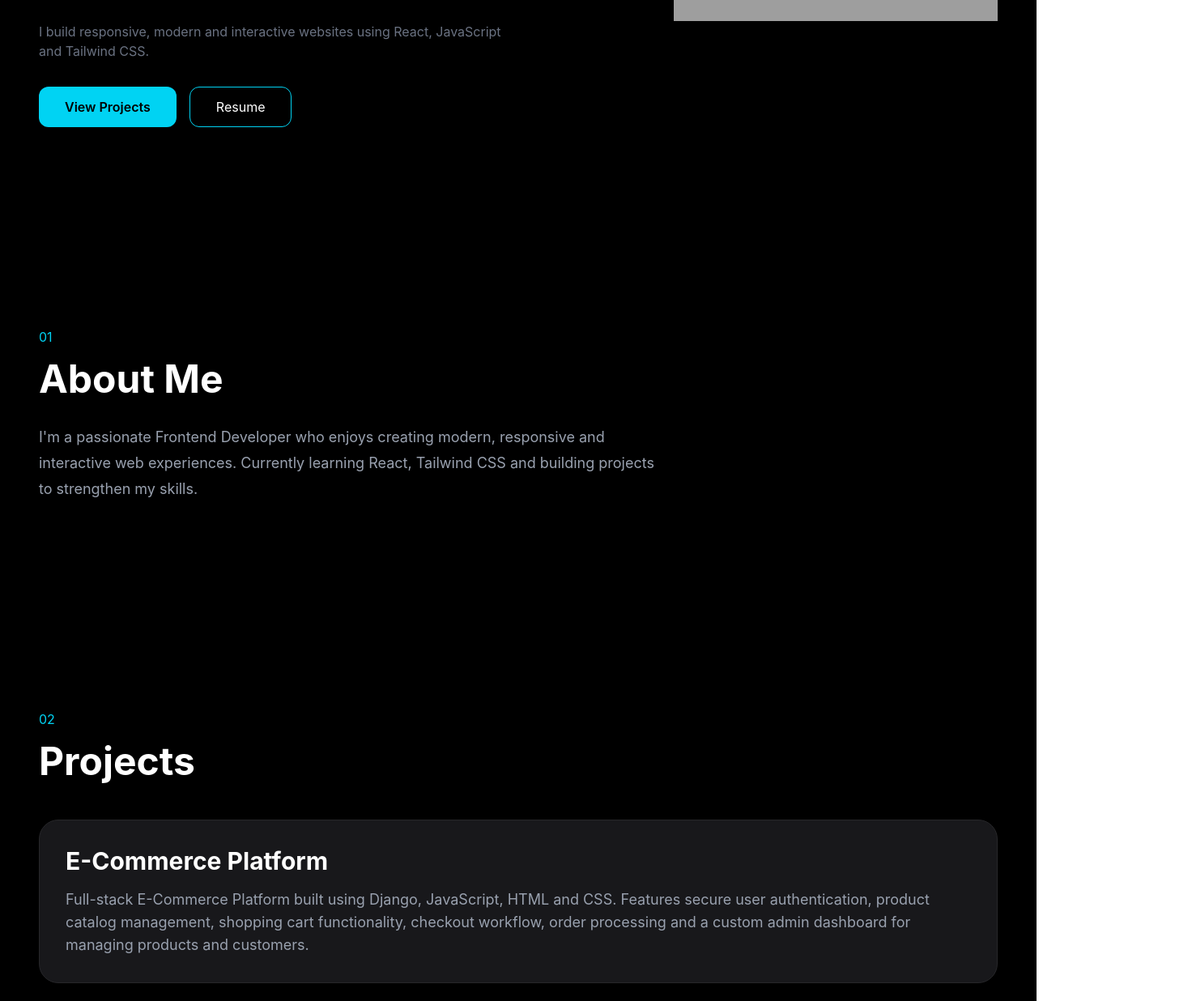
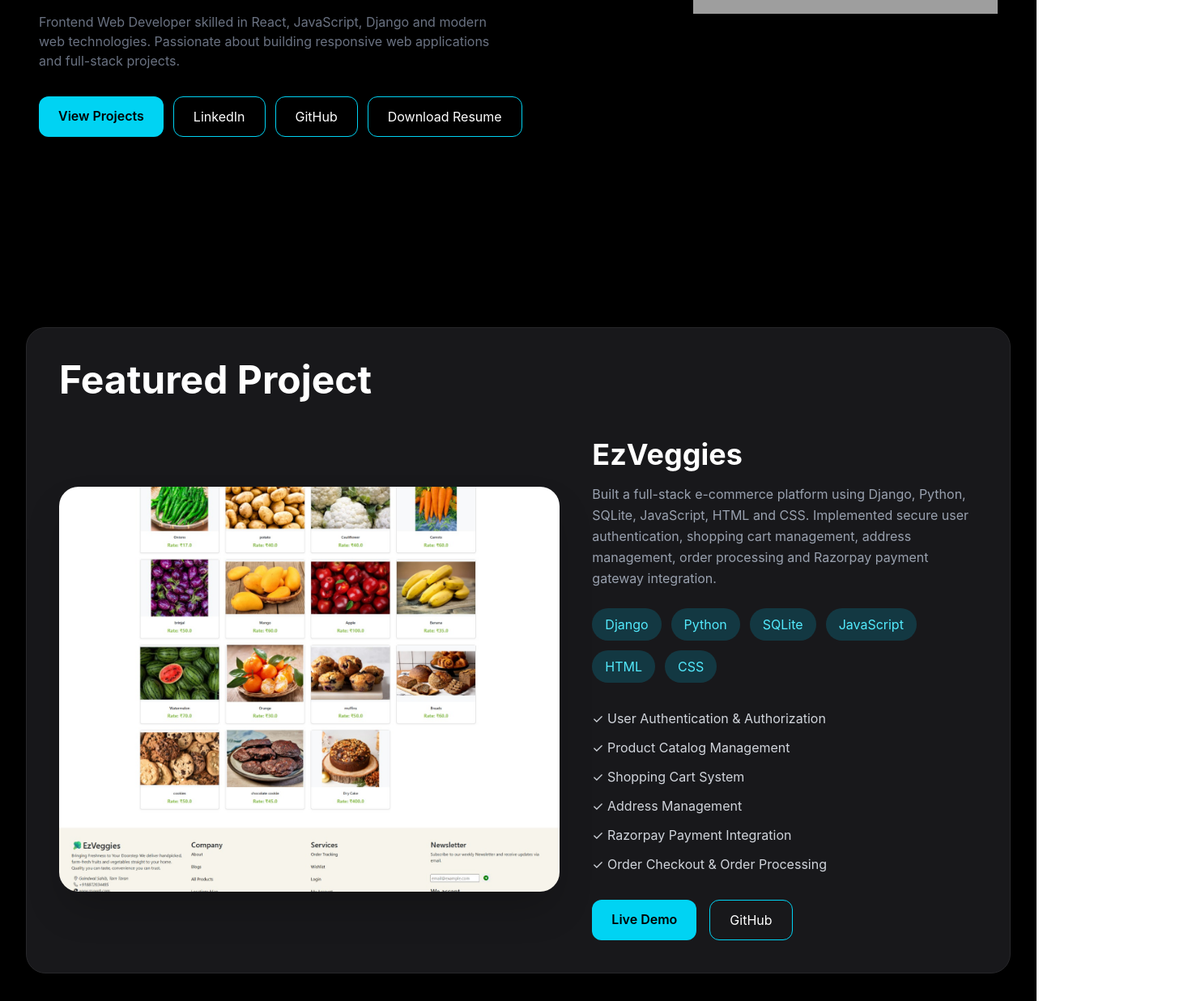
Before and after one commit to stackedbyjatin/portfolio, a React app: page / in a window 1280 px wide. Shown: the part 524-1760 px from the top of the page at 81% size, 1472 px wide, since content can reach past the window. Built offline with nearby package versions, Linux system fonts and the light colour scheme; grey boxes are pictures that could not be loaded; the HTML template or start-up script is replaced by a standard one.

Commit message:
Improved mobile responsiveness

```diff
--- a/src/App.jsx
+++ b/src/App.jsx
@@ -1,16 +1,20 @@
+import FeaturedProject from "./components/FeaturedProject";
 import Navbar from "./components/Navbar";
 import Hero from "./components/Hero";
 import About from "./components/About";
 import Project from "./components/Project";
-import Skills from "./components/Skills"
-import Contact from "./components/Contact"
+import Skills from "./components/Skills";
+import Contact from "./components/Contact";
+
 function App() {
   return (
     <main className="bg-black text-white">
       <Navbar />
       <Hero />
+      <FeaturedProject />
       <About />
       <Project />
+
       <Skills />
       <Contact />
       </main>
--- a/src/components/FeaturedProject.jsx
+++ b/src/components/FeaturedProject.jsx
@@ -1,4 +1,4 @@
-import home from "../assets/home.jpeg";
+import products from "../assets/products.jpeg";
 
 export default function FeaturedProject() {
   return (
@@ -6,61 +6,97 @@ export default function FeaturedProject() {
       id="projects"
       className="py-32 px-8 max-w-7xl mx-auto"
     >
+      <div className="bg-zinc-900 border border-zinc-800 rounded-3xl p-10">
+
         <h2 className="text-5xl font-bold mb-12">
           Featured Project
         </h2>
 
-      <div className="grid md:grid-cols-2 gap-12 items-center">
+        <div className="grid grid-cols-1 lg:grid-cols-[1.3fr_1fr] gap-10 items-center">
 
+          {/* Project Image */}
           <img
-          src={home}
+            src={products}
             alt="EzVeggies"
-          className="rounded-3xl shadow-2xl"
+            className="w-full md:h-[500px] h-[250px] object-cover rounded-3xl shadow-2xl"
           />
 
+          {/* Project Details */}
           <div>
             <h3 className="text-4xl font-bold mb-4">
               EzVeggies
             </h3>
 
-          <p className="text-gray-400 mb-6">
-            EzVeggies is a full-stack e-commerce platform built
-            using Django, Python, SQLite, JavaScript, HTML and CSS.
-            The application allows users to browse products, manage
-            shopping carts, save delivery addresses and complete
-            orders through Razorpay payment integration.
+            <p className="text-gray-400 mb-6 leading-relaxed">
+              Built a full-stack e-commerce platform using Django,
+              Python, SQLite, JavaScript, HTML and CSS. Implemented
+              secure user authentication, shopping cart management,
+              address management, order processing and Razorpay
+              payment gateway integration.
             </p>
 
+            {/* Tech Stack */}
             <div className="flex flex-wrap gap-3 mb-8">
-            <span className="bg-cyan-500/20 px-4 py-2 rounded-full">
+
+              <span className="bg-cyan-500/20 text-cyan-300 px-4 py-2 rounded-full">
                 Django
               </span>
 
-            <span className="bg-cyan-500/20 px-4 py-2 rounded-full">
+              <span className="bg-cyan-500/20 text-cyan-300 px-4 py-2 rounded-full">
                 Python
               </span>
 
-            <span className="bg-cyan-500/20 px-4 py-2 rounded-full">
+              <span className="bg-cyan-500/20 text-cyan-300 px-4 py-2 rounded-full">
+                SQLite
+              </span>
+
+              <span className="bg-cyan-500/20 text-cyan-300 px-4 py-2 rounded-full">
                 JavaScript
               </span>
 
-            <span className="bg-cyan-500/20 px-4 py-2 rounded-full">
+              <span className="bg-cyan-500/20 text-cyan-300 px-4 py-2 rounded-full">
                 HTML
               </span>
 
-            <span className="bg-cyan-500/20 px-4 py-2 rounded-full">
+              <span className="bg-cyan-500/20 text-cyan-300 px-4 py-2 rounded-full">
                 CSS
               </span>
+
             </div>
 
-          <ul className="space-y-3 text-gray-300">
+            {/* Features */}
+            <ul className="space-y-3 text-gray-300 mb-8">
               <li>✓ User Authentication & Authorization</li>
               <li>✓ Product Catalog Management</li>
               <li>✓ Shopping Cart System</li>
               <li>✓ Address Management</li>
               <li>✓ Razorpay Payment Integration</li>
-            <li>✓ Order Checkout & Tracking</li>
+              <li>✓ Order Checkout & Order Processing</li>
             </ul>
+
+            {/* Buttons */}
+            <div className="flex gap-4">
+
+              <a
+                href="#"
+                className="bg-cyan-400 text-black px-6 py-3 rounded-xl font-semibold hover:scale-105 transition"
+              >
+                Live Demo
+              </a>
+
+              <a
+                href="https://github.com/stackedbyjatin/EzVeggies"
+                target="_blank"
+                rel="noopener noreferrer"
+                className="border border-cyan-400 px-6 py-3 rounded-xl hover:bg-cyan-400 hover:text-black transition"
+              >
+                GitHub
+              </a>
+
+            </div>
+
+          </div>
+
         </div>
 
       </div>
--- a/src/components/Hero.jsx
+++ b/src/components/Hero.jsx
@@ -1,14 +1,18 @@
 import profile from "../assets/profile.png";
 import { motion } from "framer-motion";
+
 export default function Hero() {
   return (
-    <section className="relative min-h-screen flex items-center justify-between px-12 max-w-7xl mx-auto">
-            <h1 className="absolute top-1/2 left-1/2 -translate-x-1/2 -translate-y-1/2 text-[18rem] font-black text-white/[0.04] select-none pointer-events-none">
+    <section className="relative min-h-screen pt-20 md:pt-0 flex flex-col lg:flex-row items-center justify-center lg:justify-between px-6 md:px-12 max-w-7xl mx-auto gap-10">
+
+      {/* Background Text */}
+      <h1 className="hidden md:block absolute top-1/2 left-1/2 -translate-x-1/2 -translate-y-1/2 text-[18rem] font-black text-white/[0.04] select-none pointer-events-none">
         PORTFOLIO
       </h1>
+
       {/* Left Side */}
       <motion.div
-        className="max-w-3xl"
+        className="w-full lg:max-w-3xl"
         initial={{ opacity: 0, x: -100 }}
         animate={{ opacity: 1, x: 0 }}
         transition={{ duration: 1 }}
@@ -17,11 +21,11 @@ export default function Hero() {
           Hi, my name is
         </p>
 
-        <h1 className="text-7xl md:text-[9rem] font-black leading-none">
+        <h1 className="text-5xl sm:text-6xl md:text-[9rem] font-black leading-none">
           Jatin
         </h1>
 
-        <h1 className="text-7xl md:text-[9rem] font-black leading-none">
+        <h1 className="text-5xl sm:text-6xl md:text-[9rem] font-black leading-none">
           Sharma
         </h1>
 
@@ -30,28 +34,53 @@ export default function Hero() {
         </h2>
 
         <p className="text-gray-500 mt-8 max-w-xl">
-          I build responsive, modern and interactive
-          websites using React, JavaScript and Tailwind CSS.
+          Frontend Web Developer skilled in React, JavaScript, Django and modern web technologies.
+          Passionate about building responsive web applications and full-stack projects.
         </p>
 
-        <div className="mt-8 flex gap-4">
-            <button className="bg-cyan-400 text-black px-8 py-3 rounded-xl font-semibold hover:scale-105 transition">
+        {/* Buttons */}
+        <div className="flex flex-wrap gap-3 mt-8">
+
+          <a
+            href="#projects"
+            className="bg-cyan-400 text-black px-6 py-3 rounded-xl font-semibold hover:scale-105 transition"
+          >
             View Projects
-            </button>
+          </a>
+
+          <a
+            href="https://www.linkedin.com/in/jatin-sharma-428686411/"
+            target="_blank"
+            rel="noopener noreferrer"
+            className="border border-cyan-400 px-6 py-3 rounded-xl hover:bg-cyan-400 hover:text-black transition"
+          >
+            LinkedIn
+          </a>
+
+          <a
+            href="https://github.com/stackedbyjatin"
+            target="_blank"
+            rel="noopener noreferrer"
+            className="border border-cyan-400 px-6 py-3 rounded-xl hover:bg-cyan-400 hover:text-black transition"
+          >
+            GitHub
+          </a>
 
           <a
             href="/Jatin-Sharma-Resume.pdf"
             download
-            className="border border-cyan-400 px-8 py-3 rounded-xl hover:bg-cyan-400 hover:text-black transition"
+            className="border border-cyan-400 px-6 py-3 rounded-xl hover:bg-cyan-400 hover:text-black transition"
           >
-            Resume
+            Download Resume
           </a>
+
         </div>
       </motion.div>
 
       {/* Right Side */}
+      {/* Right Side */}
 <motion.div
-        className="hidden md:block"
+  className="block"
   initial={{ opacity: 0, x: 100 }}
   animate={{ opacity: 1, x: 0 }}
   transition={{ duration: 1, delay: 0.3 }}
@@ -59,7 +88,7 @@ export default function Hero() {
   <img
     src={profile}
     alt="Profile"
-          className="w-[400px] hover:scale-105 transition duration-300"
+    className="w-48 md:w-[400px] mx-auto hover:scale-105 transition duration-300"
   />
 </motion.div>
 
--- a/src/components/Navbar.jsx
+++ b/src/components/Navbar.jsx
@@ -1,20 +1,27 @@
 export default function Navbar() {
   return (
     <nav className="fixed top-0 w-full bg-black/80 backdrop-blur-md z-50">
-      <div className="max-w-7xl mx-auto px-8 py-5 flex justify-between">
-        <h1 className="font-bold text-xl">Portfolio</h1>
+      <div className="max-w-7xl mx-auto px-4 md:px-8 py-5 flex justify-between items-center">
 
-        <div className="flex gap-8">
+        <h1 className="font-bold text-lg md:text-xl">
+          Portfolio
+        </h1>
+
+        <div className="flex gap-3 md:gap-8 text-[11px] md:text-base">
           <a href="#about">About</a>
           <a href="#projects">Projects</a>
           <a href="#contact">Contact</a>
-          <a href="/Jatin-Sharma-Resume.pdf"
+
+          <a
+            href="/Jatin-Sharma-Resume.pdf"
             download
-            className="text-cyan-400">
-                    Resume
+            className="text-cyan-400"
+          >
+            Resume
           </a>
         </div>
+
       </div>
     </nav>
-  )
+  );
 }
--- a/src/components/Project.jsx
+++ b/src/components/Project.jsx
@@ -1,4 +1,4 @@
-export default function Projects() {
+export default function Project() {
  const projects = [
   {
     title: "E-Commerce Platform",
--- a/src/index.css
+++ b/src/index.css
@@ -1 +1,8 @@
 @import "tailwindcss";
+html {
+  scroll-behavior: smooth;
+}
+html,
+body {
+  overflow-x: hidden;
+}
```
Lines whose indentation alone changed are shown as unchanged.
